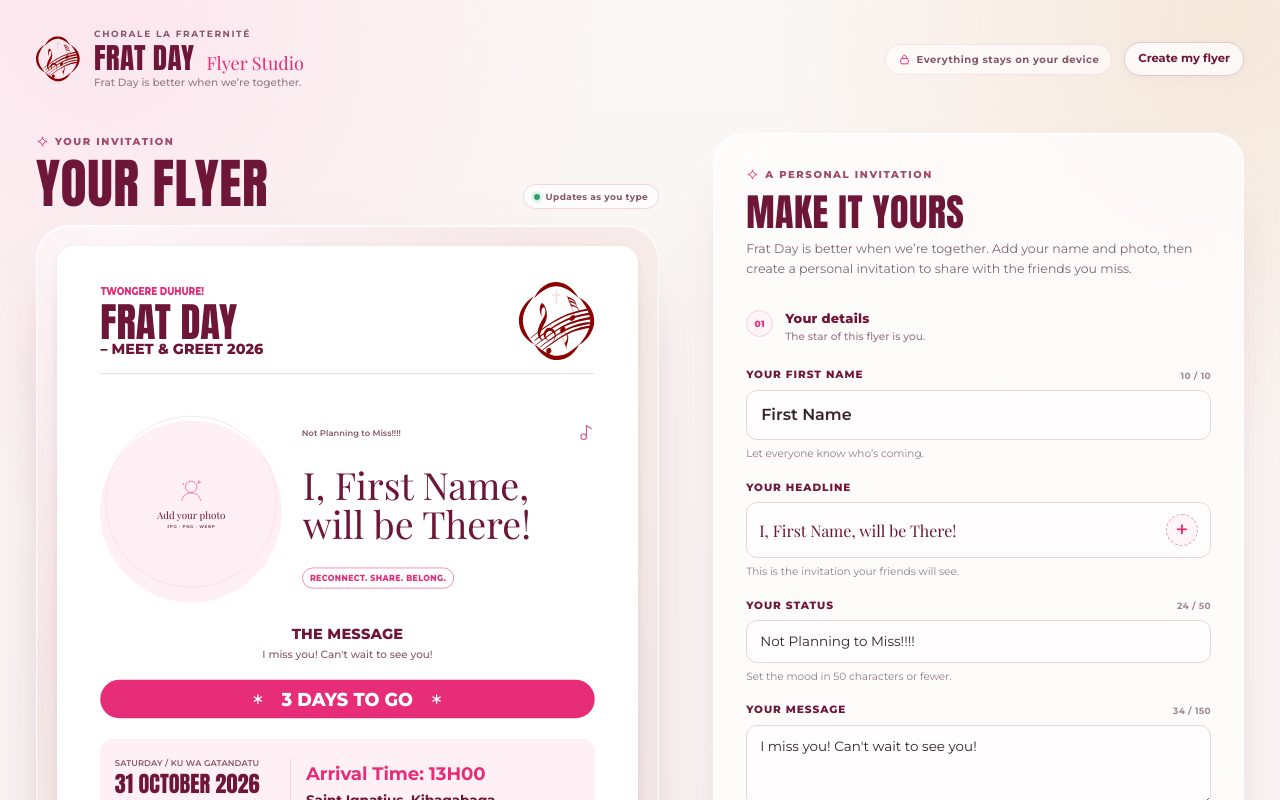
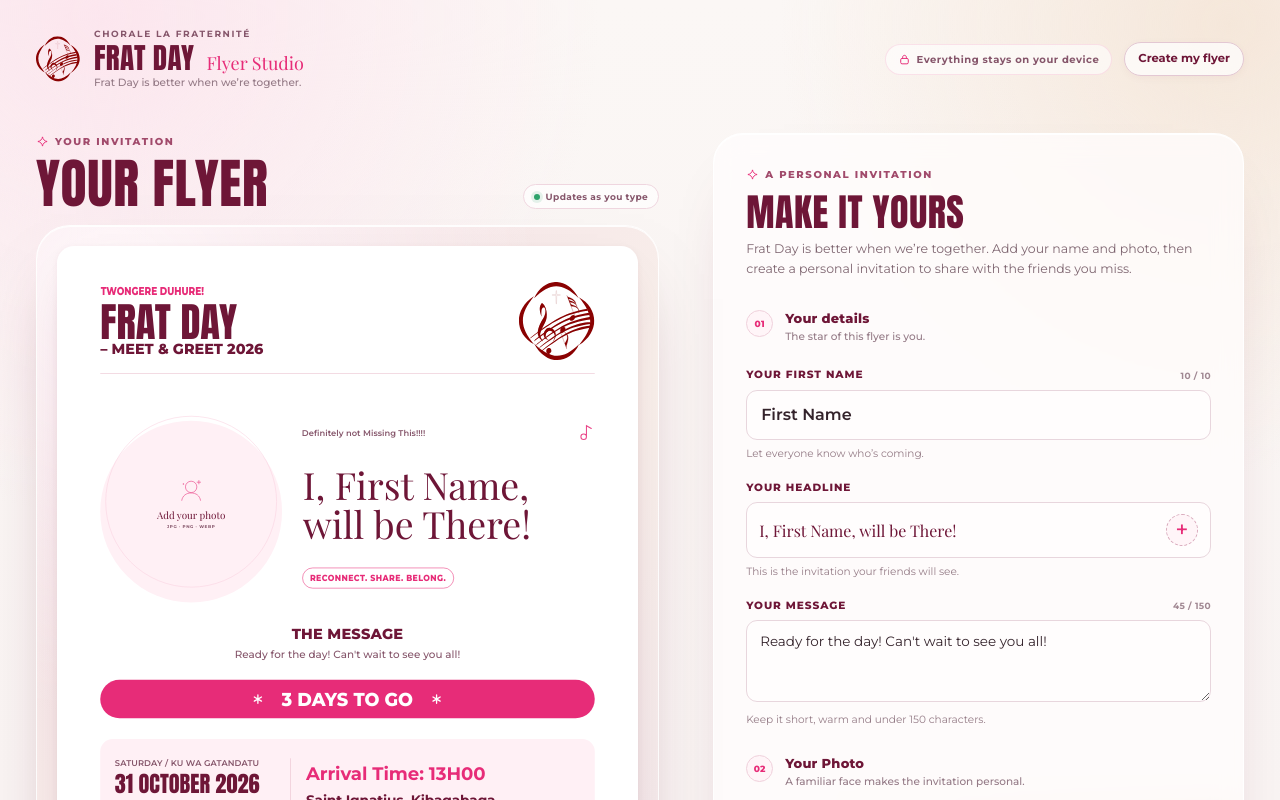
Before and after one commit to FratItTeam/iwillbethere, a React (Vite) app: page / in a window 1280 px wide. Shown: the top 800 px of the page. Built offline with nearby package versions, Linux system fonts and the light colour scheme.

Commit message:
Lock status line and update default copy

```diff
--- a/src/App.tsx
+++ b/src/App.tsx
@@ -9,7 +9,7 @@ import type {
 } from './types';
 import { buildPngFilename } from './lib/filename';
 import { createFlyerPng, downloadBlob } from './lib/exportImage';
-import { validateFirstName, validateMessage, validateStatusLine } from './lib/text';
+import { validateFirstName, validateMessage } from './lib/text';
 import { Flyer } from './components/Flyer';
 import { FlyerPreview } from './components/FlyerPreview';
 import { EditorPanel } from './components/EditorPanel';
@@ -33,10 +33,8 @@ export default function App(): JSX.Element {
   const feedbackTimer = useRef<number | null>(null);
 
   const nameValidation = validateFirstName(content.firstName);
-  const statusValidation = validateStatusLine(content.statusLine);
   const messageValidation = validateMessage(content.message);
-  const canExport =
-    !nameValidation && !statusValidation && !messageValidation && photo !== null;
+  const canExport = !nameValidation && !messageValidation && photo !== null;
   const filename = nameValidation ? null : buildPngFilename(content.firstName);
 
   let readinessMessage: string = UI_COPY.export.ready;
@@ -46,7 +44,7 @@ export default function App(): JSX.Element {
     readinessMessage = UI_COPY.export.missingName;
   } else if (!photo) {
     readinessMessage = UI_COPY.export.missingPhoto;
-  } else if (statusValidation || messageValidation) {
+  } else if (messageValidation) {
     readinessMessage = UI_COPY.export.invalidFields;
   }
 
@@ -81,12 +79,6 @@ export default function App(): JSX.Element {
     if (nameValidation) {
       notify({ kind: 'error', message: nameValidation });
       document.getElementById('firstName')?.focus();
-      return;
-    }
-
-    if (statusValidation) {
-      notify({ kind: 'error', message: statusValidation });
-      document.getElementById('statusLine')?.focus();
       return;
     }
 
--- a/src/components/EditorPanel.tsx
+++ b/src/components/EditorPanel.tsx
@@ -81,12 +81,10 @@ export function EditorPanel({
   onPhotoError,
 }: EditorPanelProps): JSX.Element {
   const [nameError, setNameError] = useState<string | null>(null);
-  const [statusError, setStatusError] = useState<string | null>(null);
   const [messageError, setMessageError] = useState<string | null>(null);
   const { fields, photo: photoCopy, sections, intro, validation } = UI_COPY;
   const headline = buildHeadline(content.firstName, content.headlineEmoji);
   const nameLength = countGraphemes(content.firstName.trim());
-  const statusLength = countGraphemes(content.statusLine);
   const messageLength = countGraphemes(content.message);
 
   const handleNameChange = (value: string) => {
@@ -109,16 +107,6 @@ export function EditorPanel({
     setNameError(validateFirstName(trimmed));
   };
 
-  const handleStatusChange = (value: string) => {
-    if (countGraphemes(value) > FIELD_LIMITS.statusLine) {
-      setStatusError(validation.statusTooLong);
-      return;
-    }
-
-    setStatusError(null);
-    onChange('statusLine', value);
-  };
-
   const handleMessageChange = (value: string) => {
     if (countGraphemes(value) > FIELD_LIMITS.message) {
       setMessageError(validation.messageTooLong);
@@ -133,13 +121,6 @@ export function EditorPanel({
     'firstName-hint',
     'firstName-counter',
     nameError ? 'firstName-error' : null,
-  ]
-    .filter(Boolean)
-    .join(' ');
-  const statusDescriptionIds = [
-    'statusLine-hint',
-    'statusLine-counter',
-    statusError ? 'statusLine-error' : null,
   ]
     .filter(Boolean)
     .join(' ');
@@ -207,25 +188,6 @@ export function EditorPanel({
         </Field>
 
         <Field
-          label={fields.statusLine.label}
-          htmlFor="statusLine"
-          hint={fields.statusLine.helper}
-          error={statusError}
-          counter={`${statusLength} / ${FIELD_LIMITS.statusLine}`}
-        >
-          <input
-            id="statusLine"
-            name="statusLine"
-            className="input"
-            type="text"
-            value={content.statusLine}
-            aria-invalid={Boolean(statusError)}
-            aria-describedby={statusDescriptionIds}
-            onChange={(event) => handleStatusChange(event.target.value)}
-          />
-        </Field>
-
-        <Field
           label={fields.message.label}
           htmlFor="message"
           hint={fields.message.helper}
--- a/src/components/Flyer.tsx
+++ b/src/components/Flyer.tsx
@@ -104,7 +104,7 @@ export const Flyer = forwardRef<HTMLElement, FlyerProps>(function Flyer(
       <section className="flyer__right" aria-label="Your personalized message">
         <FitText
           className="fit-status"
-          text={content.statusLine}
+          text={FIXED_FLYER_CONTENT.statusLine}
           maxFontSize={16}
           minFontSize={9}
           nowrap
--- a/src/data/copy.ts
+++ b/src/data/copy.ts
@@ -58,11 +58,6 @@ export const UI_COPY = {
       pickerHelp: 'Choose one emoji to add before the final exclamation mark.',
       pickerNone: 'No emoji',
     },
-    statusLine: {
-      label: 'Your Status',
-      helper: 'Set the mood in 50 characters or fewer.',
-      counterLabel: 'characters used',
-    },
     message: {
       label: 'Your Message',
       helper: 'Keep it short, warm and under 150 characters.',
@@ -121,7 +116,6 @@ export const UI_COPY = {
     namePlaceholder: 'Replace “First Name” with your own name.',
     nameTooLong: 'Use 10 characters or fewer.',
     nameTooManyEmoji: 'Use only one emoji in your name.',
-    statusTooLong: 'Keep your status to 50 characters or fewer.',
     messageTooLong: 'Keep your message to 150 characters or fewer.',
   },
   footer: {
--- a/src/data/defaults.ts
+++ b/src/data/defaults.ts
@@ -4,6 +4,7 @@ export const FIXED_FLYER_CONTENT = {
   header: 'TWONGERE DUHURE!',
   eventTitle: 'FRAT DAY',
   subtitle: '– MEET & GREET 2026',
+  statusLine: 'Definitely not Missing This!!!!',
   headingTemplate: 'I, [First Name], will be There!',
   messageLabel: 'The Message',
   messagePlaceholder: 'Add a short message for your friends.',
@@ -22,14 +23,12 @@ export const OFFICIAL_EVENT = {
 export const DEFAULT_CONTENT: FlyerContent = {
   firstName: 'First Name',
   headlineEmoji: '',
-  statusLine: 'Not Planning to Miss!!!!',
-  message: "I miss you! Can't wait to see you!",
+  message: "Ready for the day! Can't wait to see you all!",
 };
 
 export const FIELD_LIMITS = {
   firstName: 10,
   firstNameEmoji: 1,
-  statusLine: 50,
   message: 150,
 } as const;
 
--- a/src/lib/text.ts
+++ b/src/lib/text.ts
@@ -63,12 +63,6 @@ export function validateFirstName(value: string): string | null {
   return null;
 }
 
-export function validateStatusLine(value: string): string | null {
-  return countGraphemes(value) > FIELD_LIMITS.statusLine
-    ? UI_COPY.validation.statusTooLong
-    : null;
-}
-
 export function validateMessage(value: string): string | null {
   return countGraphemes(value) > FIELD_LIMITS.message
     ? UI_COPY.validation.messageTooLong
--- a/src/types.ts
+++ b/src/types.ts
@@ -1,7 +1,6 @@
 export interface FlyerContent {
   firstName: string;
   headlineEmoji: string;
-  statusLine: string;
   message: string;
 }
 
```
